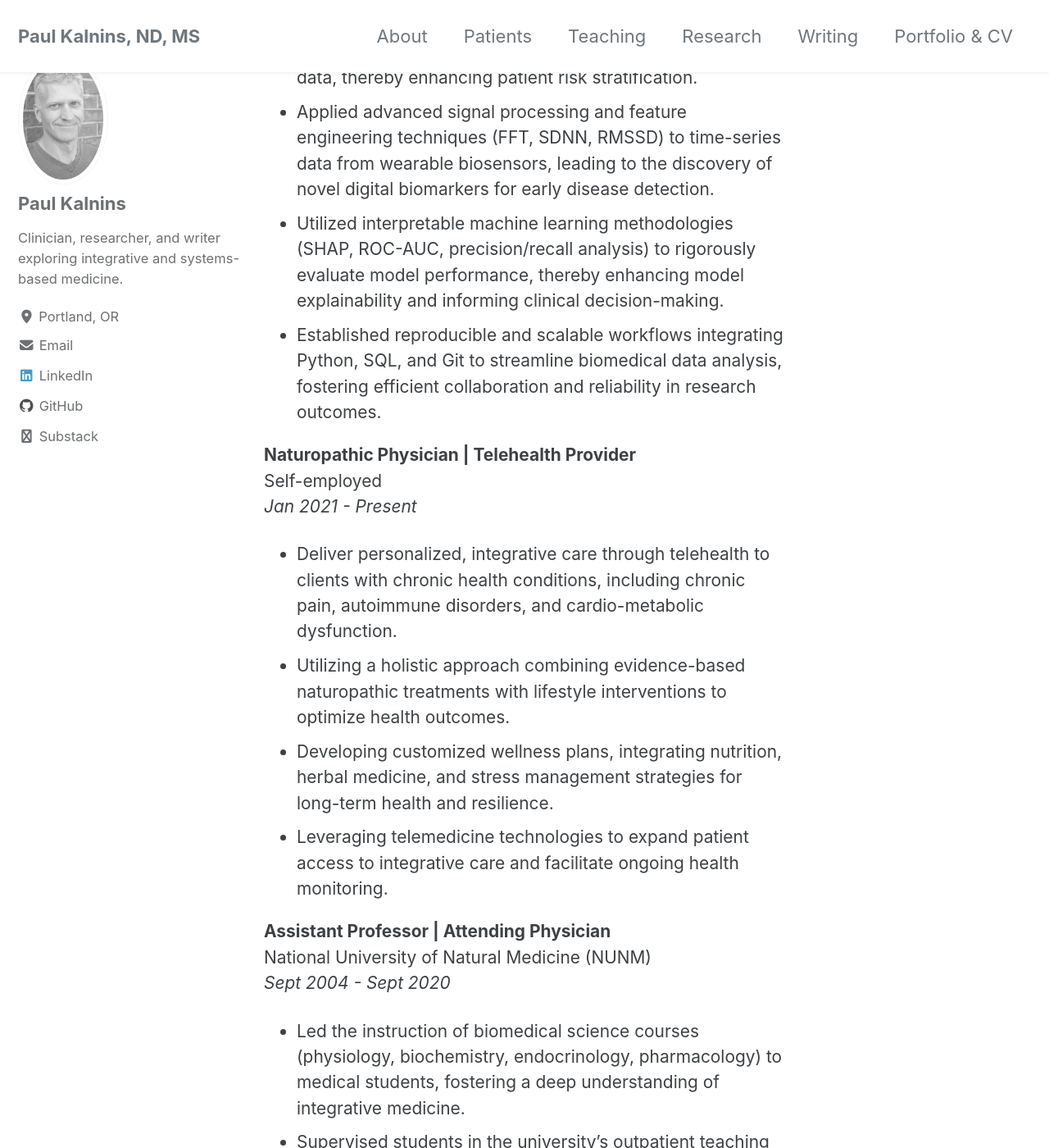
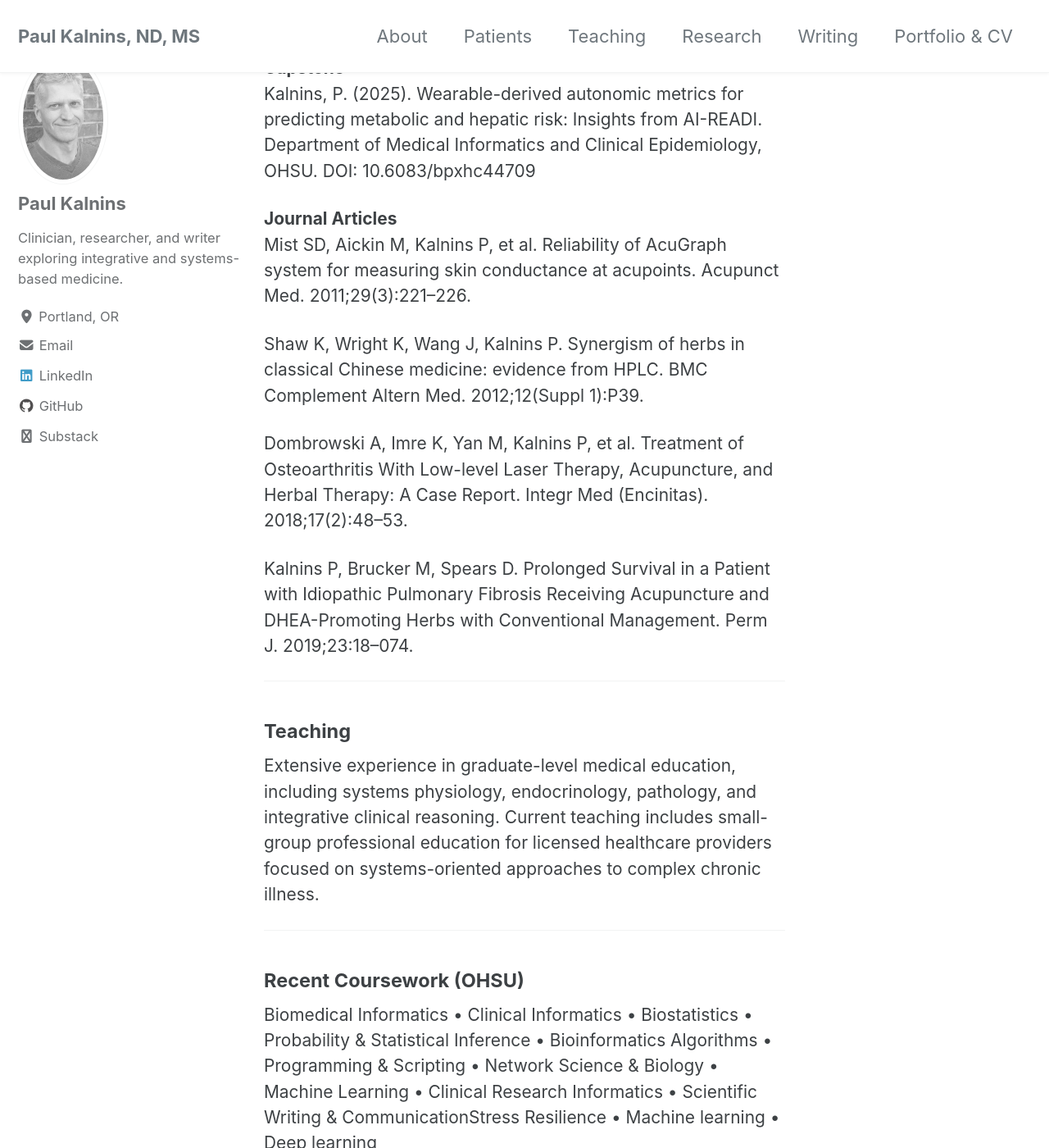
Before and after one commit to pkalnins/main-website, a Jekyll site: the page built from _pages/portfolio-cv.md, in a window 1280 px wide and 1400 px high, scrolled down 3653 px. Shown: the whole window at 82% size. Built offline with Jekyll 4.4.1, drawn with Linux system fonts in a browser that asks for light colours; cached includes are drawn as plain includes; some of the changed text lies outside the part shown.

Commit message:
Update portfolio-cv.md
Updated CV

```diff
--- a/_pages/portfolio-cv.md
+++ b/_pages/portfolio-cv.md
@@ -3,154 +3,97 @@
 #title: "Portfolio & CV"
 permalink: /portfolio-cv/
 ---
-# Paul Kalnins, ND, MS
-**Naturopathic Physician**
-**Bioinformaticist | Biomedical Data Scientist | Computational Biologist**
+## Paul Kalnins, ND, MS
+Independent Researcher in Systems & Network Physiology\
+Biomedical Data Scientist | Computational Biologist
 
 
+### Research Profile
+I am an independent researcher and naturopathic physician working at the intersection of systems biology, network physiology, and clinical informatics. My work focuses on integrating electronic health record (EHR) data, wearable-derived physiological signals, and clinical biomarkers to develop multi-organ models of resilience, chronic disease, and recovery.
 
-## About Me
-Postdoctoral researcher with two years of experience in biomedical data analysis, clinical informatics, and predictive modeling.
+I recently completed a National Library of Medicine (NLM) postdoctoral fellowship in bioinformatics and computational biomedicine at Oregon Health & Science University (OHSU), where I developed interpretable machine learning pipelines for multimodal health data, digital biomarker discovery, and systems-level prediction of metabolic and inflammatory risk.
 
-Completed a master’s degree in bioinformatics and computational biomedicine, with a focus on developing and validating machine learning models for digital health and disease risk prediction. Contributed to clinical data extraction, transformation, and pipeline design for multimodal datasets.
-
-Passionate about building interpretable, real-time AI systems that leverage physiological signals and biosensor data (e.g., HRV, retinal imaging, voice) to monitor organ health and anticipate disease risk.
-
-Skilled in wearable analytics, digital biomarker discovery, and user-centered data visualization. Deeply interested in applying systems science and network physiology to develop scalable, clinically meaningful tools for precision health.
-
-Committed to advancing human-centered AI in healthcare by bridging biosensing technologies, machine learning, and clinical utility.
-
-## Skills
-**Core Competencies**
-- Machine learning, deep learning, preditive modeling, multimodal AI, digital health, precision medicine
-- Time-series analysis, signal processing
-- EHR and clinical data, data visualization, physiological computing, personal informatics, responsible AI
-
-**Programming & Tools**
-- Python, R, SQL, Git, Bash, Jupyter, Google Colab, RStudio, VSCode
-- Scikit-learn, XGBoost, PyTorch, TensorFlow, Keras
-- Model interpretability (SHAP, LIME) cross-validation, hyperparameter tuning
-- Familiarity with HTML5, CSS3, JavaScript (Node.js/Express.js), Django
-- Hands-on experience with Arduino and Raspberry Pi Pico for creating interactive projects and biomedical applications
-
-**Data Science**
-- Data wrangling, feature engineering, EDA, statistical modeling, clustering, classification, regression
--	Wearable signal analysis (HRV, ECG, PPG), biosensor data pipelines
--	Digital biomarkers, real-time physiology tracking
-
-**Clinical Informatics & Research**
--	EHR data analysis, FHIR, OMOP, CDM, clinical decision support systems, patient dashboards
--	Clinical experience in chronic disease management
--	Extensive teaching experience
--	Scientific/technical writing
-
-## 🎓 Education
-
-**Master of Science (MS)**\
-*Bioinformatics & Computational Biomedicine*
-Oregon Health & Science University (OHSU) | Portland, Oregon
-*July 2023 – July 2025*
-
-
-
-**Naturopathic Doctor (ND)**\
-*Naturopathic Medicine*
-National University of Natural Medicine (NUNM) | Portland, Oregon
-*Sept 1993 – June 1998*
-
-
-
-**Master of Science (MSOM)**\
-*East Asian Herbal Medicine & Acupuncture*
-National University of Natural Medicine (NUNM) | Portland, Oregon
-*Sept 1996 – June 1998*
-
-
-
-**Bachelor of Science (BS)**\
-*Physics & Mathematics*
-The Ohio State University | Columbus, Ohio
-*Sept 1987 – June 1992*
-
-
-## 💼 Professional Experience
-
-**Research Data Analyst 1**\
-Oregon Health & Science University (OHSU), Casey Eye Institute\
-*Sept 2024 – July 2025*
-- Transformed and merged large-scale NIH AI-READI datasets through rigorous ETL processes, ensuring robust data quality and integrity for subsequent deep learning analyses in healthcare
-
-**NLM Postdoctoral Fellow** (Bioinformatics & Computational Biomedicine)\
-Oregon Health Sciences University (OHSU)\
-*July 2023 - July 2025*
-- Engineered machine learning pipelines using Python to predict chronic disease risk from multimodal biomedical data, including wearable signals, clinical labs, and survey data, thereby enhancing patient risk stratification.
-- Applied advanced signal processing and feature engineering techniques (FFT, SDNN, RMSSD) to time-series data from wearable biosensors, leading to the discovery of novel digital biomarkers for early disease detection.
-- Utilized interpretable machine learning methodologies (SHAP, ROC-AUC, precision/recall analysis) to rigorously evaluate model performance, thereby enhancing model explainability and informing clinical decision-making.
-- Established reproducible and scalable workflows integrating Python, SQL, and Git to streamline biomedical data analysis, fostering efficient collaboration and reliability in research outcomes.
-
-
-**Naturopathic Physician | Telehealth Provider**\
-Self-employed\
-*Jan 2021 - Present*
-- Deliver personalized, integrative care through telehealth to clients with chronic health conditions, including chronic pain, autoimmune disorders, and cardio-metabolic dysfunction.
-- Utilizing a holistic approach combining evidence-based naturopathic treatments with lifestyle interventions to optimize health outcomes.
-- Developing customized wellness plans, integrating nutrition, herbal medicine, and stress management strategies for long-term health and resilience.
-- Leveraging telemedicine technologies to expand patient access to integrative care and facilitate ongoing health monitoring.
-
-**Assistant Professor | Attending Physician**\
-National University of Natural Medicine (NUNM)\
-*Sept 2004 - Sept 2020*
-- Led the instruction of biomedical science courses (physiology, biochemistry, endocrinology, pharmacology) to medical students, fostering a deep understanding of integrative medicine.
-- Supervised students in the university’s outpatient teaching clinics, providing hands-on training in patient care and clinical decision-making.
-- Mentored students in clinical research trials, guiding them through study design, data collection, and analysis to publish peer-reviewed work.
-- Contributed to the leadership and strategic direction of the university by actively participating in curriculum redesign and administrative committees.
-- Collaborated with faculty members to develop innovative course materials and teaching methodologies that integrated evidence-based medicine with holistic treatment approaches.
-
-**Naturopathic Physician | Private Practice** \
-New Health Horizons, LLC\
-*Jan 1999 - Sept 2004*
-- Provided comprehensive naturopathic primary care in a multidisciplinary clinical setting.
-
-
-
-## Publications
-**Capstone**
-- Kalnins, P. (2025). *Wearable-derived autonomic metrics for predicting metabolic and hepatic risk: Insights from AI-READI (Master’s capstone project)*. Department of Medical Informatics and Clinical Epidemiology, School of Medicine, Oregon Health & Science University. DOI: [10.6083/bpxhc44709](https://doi.org/10.6083/bpxhc44709)
-
-**Theses**
-- Kalnins, P. *Toxemia and Terrain: The Evolution of Intestinal Dysbiosis and Hyperpermeability* (1998)
-- Kalnins, P. *Goethean Phenomenology: An Alternative to Phytochemical Reductionism* (1998)
-
-**Journal Articles**
-- Mist SD, Aickin M, Kalnins P, et al. Reliability of AcuGraph system for measuring skin conductance at acupoints. *Acupunct Med.* 2011; 29(3):221-6. DOI: [10.1136/aim.2010.003012](https://doi.org/10.1136/aim.2010.003012)
-- Shaw K, Wright K, Wang J, Kalnins P. Synergism of herbs in classical Chinese medicine: evidence from HPLC. *BMC Complement Altern Med* 2012; 12(Suppl 1):P39. DOI: [10.1186/1472-6882-12-S1-P39](https://doi.org/10.1186/1472-6882-12-S1-P39)
-- Dombrowski A, Imre K, Yan M, Kalnins P, et al. Treatment of Osteoarthritis With Low-level Laser Therapy, Acupuncture, and Herbal Therapy: A Case Report. *Integr Med (Encinitas).* 2018; 17(2):48-53. PMID: [30962785](https://www.ncbi.nlm.nih.gov/pmc/articles/PMC6396761/)
-- Kalnins P, Brucker M, Spears D. Prolonged Survival in a Patient with Idiopathic Pulmonary Fibrosis Receiving Acupuncture and DHEA-Promoting Herbs with Conventional Management: A Case Report. *Perm J.* 2019; 23:18-074. DOI: [10.7812/TPP/18-074](https://doi.org/10.7812/TPP/18-074)
-
-
-## Recent Coursework
-**Oregon Health Sciences University (OHSU)**
-- Introduction to Biomedical Informatics (BMI 510)
-- Introduction to Clinical Informatics (BMI 512)
-- Introduction to Biostatistics (BSTA 525)
-- Probability & Statistical Inference (BMI 531)
-- Bioinformatics Algorithms (BMI 550)
-- Bioinformatics Programming & Scripting (BMI 565)
-- Bioinformatics Statistical Methods (BMI 551)
-- Network Science and Biology (BMI 567)
-- Software Engineering (BMI 546)
-- Machine Learning (BMI 543)
-- Clinical Research Informatics (BMI 523)
-- Scientific Writing & Communication (BMI 570)
-
-**Online Certifications (Coursera/Udemy)**
-- Google Data Analytics Career Certificate (Coursera, 2022)
-- Complete Web Developer Bootcamp (Udemy, 2022)
-- Complete Python Bootcamp (Udemy, 2022)
-- Data Science & Machine Learning with Python (Udemy, 2022)
-- Deep Learning with PyTorch (Udemy, 2025)
+My broader research interests center on translating complexity science into clinically meaningful frameworks for whole-person care, with emphasis on organ-level networks, autonomic regulation, and longitudinal physiological coherence. My clinical background informs this work by grounding computational models in real-world patient trajectories and multi-system presentations.
 
 ---
 
-## Targeted Domains & Interests
-Digital Biomarkers • Biosensors • Multimodal AI • Real-Time Physiology • Remote Monitoring • Biological Rhythms • Clinical Decision Support • EHR Visualization • Human-Centered AI in Healthcare • Salutogenic Healthcare • Stress Resilience • Machine learning • Deep learning
+### Research Interests
+- Network physiology and multi-organ systems modeling
+- Digital biomarkers and wearable-derived autonomic metrics
+- Clinical informatics and EHR-based systems analysis
+- Systems approaches to metabolic and inflammatory disease
+- Salutogenic and resilience-oriented models of health
+
+---
+
+### Methods & Technical Expertise
+- Machine learning and statistical modeling (Python, R, SQL)
+- Time-series analysis and physiological signal processing (HRV, ECG, PPG)
+- Multimodal data integration (EHR + wearables + laboratory data)
+- Interpretable AI (SHAP, ROC-AUC, precision/recall analysis)
+- Reproducible research workflows (Git, Jupyter, cloud-based pipelines)
+
+---
+
+### Education
+**Master of Science, Bioinformatics & Computational Biomedicine**\
+Oregon Health & Science University (OHSU), Portland, OR | *2023-2025*
+
+**Doctorate, Naturopathic Medicine (ND)**\
+National University of Natural Medicine (NUNM), Portland, OR | *1993-1998*
+
+**Master of Science, Oriental Medicine (MSOM)**\
+National University of Natural Medicine (NUNM), Portland, OR | *1996-1998*
+
+**Bachelor of Science, Physics & Mathematics**\
+The Ohio State University, Columbus, OH | *1987-1992*
+
+---
+
+### Academic & Clinical Appointments
+**National Library of Medicine Postdoctoral Fellow (Bioinformatics & Computational Biomedicine)**\
+Oregon Health & Science University | *2023–2025*
+- Developed machine learning pipelines for predicting chronic disease risk using multimodal biomedical data, including wearable signals, clinical labs, and survey measures
+- Applied advanced signal processing and feature engineering (FFT, SDNN, RMSSD) to time-series biosensor data, contributing to digital biomarker discovery
+- Implemented interpretable modeling approaches to support clinical relevance and transparency
+- Established reproducible workflows integrating Python, SQL, and Git
+
+**Research Data Analyst**\
+Casey Eye Institute, OHSU | *2024–2025*
+- Supported ETL and integration of large-scale NIH AI-READI datasets to support deep learning analyses in healthcare
+
+**Assistant Professor & Attending Physician**\
+National University of Natural Medicine | *2004–2020*
+- Taught physiology, biochemistry, endocrinology, pathology, and pharmacology to medical students
+- Supervised clinical training in outpatient teaching clinics
+- Mentored student-led clinical research projects
+- Contributed to curriculum development and academic governance
+
+**Naturopathic Physician**\
+Telehealth Provider | *2021–Present*
+- Provide consultative integrative care for chronic and complex conditions, informing translational research through longitudinal clinical observation
+
+---
+
+### Selected Publications
+**Capstone**\
+Kalnins, P. (2025). Wearable-derived autonomic metrics for predicting metabolic and hepatic risk: Insights from AI-READI. Department of Medical Informatics and Clinical Epidemiology, OHSU. DOI: 10.6083/bpxhc44709
+
+**Journal Articles**\
+Mist SD, Aickin M, Kalnins P, et al. Reliability of AcuGraph system for measuring skin conductance at acupoints. Acupunct Med. 2011;29(3):221–226.
+
+Shaw K, Wright K, Wang J, Kalnins P. Synergism of herbs in classical Chinese medicine: evidence from HPLC. BMC Complement Altern Med. 2012;12(Suppl 1):P39.
+
+Dombrowski A, Imre K, Yan M, Kalnins P, et al. Treatment of Osteoarthritis With Low-level Laser Therapy, Acupuncture, and Herbal Therapy: A Case Report. Integr Med (Encinitas). 2018;17(2):48–53.
+
+Kalnins P, Brucker M, Spears D. Prolonged Survival in a Patient with Idiopathic Pulmonary Fibrosis Receiving Acupuncture and DHEA-Promoting Herbs with Conventional Management. Perm J. 2019;23:18–074.
+
+---
+
+### Teaching
+Extensive experience in graduate-level medical education, including systems physiology, endocrinology, pathology, and integrative clinical reasoning. Current teaching includes small-group professional education for licensed healthcare providers focused on systems-oriented approaches to complex chronic illness.
+
+---
+
+### Recent Coursework (OHSU)
+Biomedical Informatics • Clinical Informatics • Biostatistics • Probability & Statistical Inference • Bioinformatics Algorithms • Programming & Scripting • Network Science & Biology • Machine Learning • Clinical Research Informatics • Scientific Writing & CommunicationStress Resilience • Machine learning • Deep learning
```
